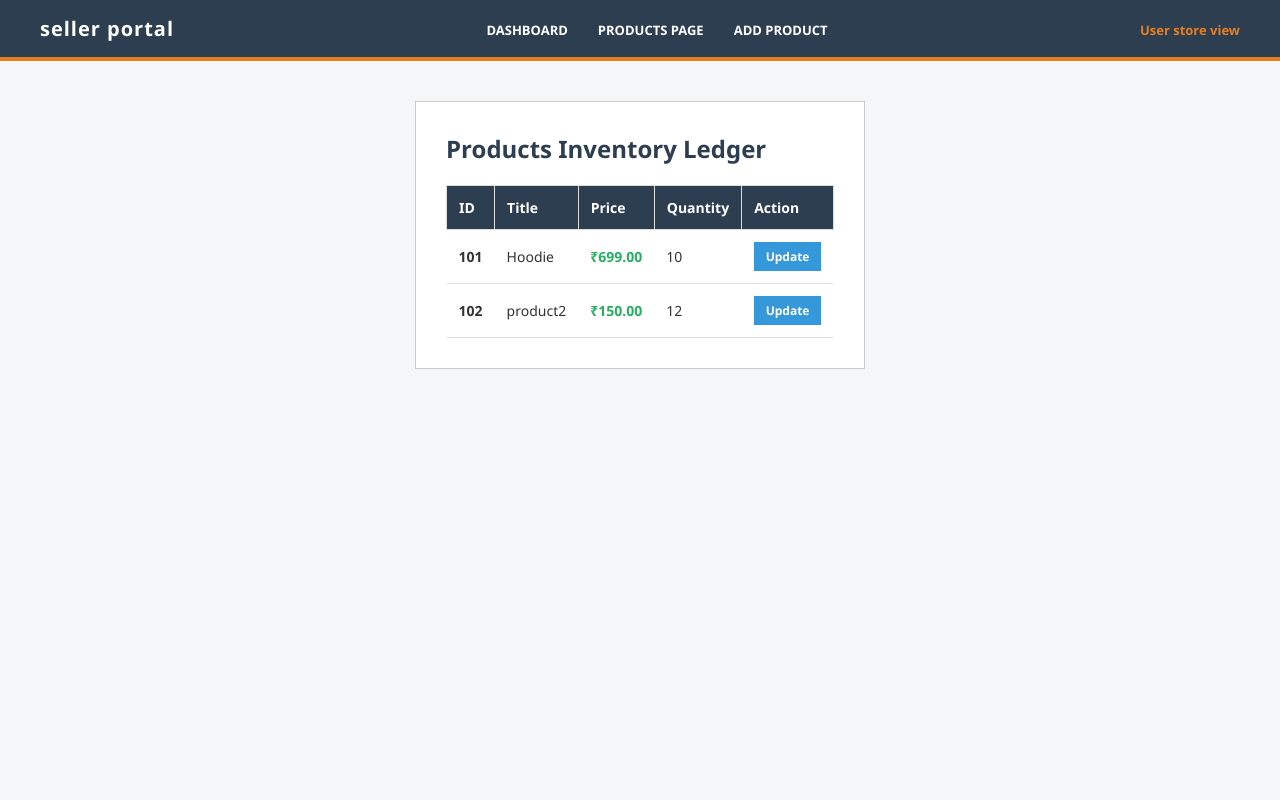
After one commit to kaivalyagnik/e-commerce-website, a Django app: page /seller/products/ in a window 1280 px wide. The commit adds this page. Run offline with Django 5.2, Linux system fonts and the light colour scheme; data comes from the database, SQL or seed files in the repository.

Commit message:
lab task 4

```diff
--- a/e_commerce_app/models.py
+++ b/e_commerce_app/models.py
@@ -9,7 +9,7 @@ class Products(models.Model):
     modified_at = models.DateField(auto_now=True)
     is_active = models.BooleanField(default=False)
     available_qty = models.IntegerField(default=0)
-    product_img_url = models.CharField(max_length=300, blank=True)
+    product_img = models.ImageField(upload_to='products/', blank=True, null=True)
 
     def __str__(self):
         return self.product_title
--- a/e_commerce_app/urls.py
+++ b/e_commerce_app/urls.py
@@ -10,4 +10,8 @@ urlpatterns = [
     path('accessories/', views.accessories_view, name='accessories'),
     path('bags/', views.bags_view, name='bags'),
     path('drinkware/', views.drinkware_view, name='drinkware'),
+    path('seller/', views.seller_dashboard, name='seller_dashboard'),
+    path('seller/products/', views.seller_products, name='seller_products'),
+    path('seller/products/add/', views.seller_add_product, name='seller_add_product'),
+    path('seller/products/update/<int:pk>/', views.seller_update_product, name='seller_update_product'),
 ]
--- a/e_commerce_app/views.py
+++ b/e_commerce_app/views.py
@@ -2,6 +2,9 @@ from django.shortcuts import render
 from django.http import HttpResponse
 from django.views.generic import TemplateView
 from .models import Products
+from django.shortcuts import render, redirect, get_object_or_404
+from .models import Products
+from .forms import ProductForm
 
 # # Create your views here.
 # def show_invoices(request):
@@ -22,7 +25,8 @@ def men_view(request):
     return render(request, 'men.html', {'products': db_products})
 
 def women_view(request):
-    return render(request, 'women.html')
+    db_products = Products.objects.filter(is_active=True)
+    return render(request, 'women.html', {'products': db_products})
 
 def hats_view(request):
     return render(request, 'hats.html')
@@ -35,3 +39,31 @@ def bags_view(request):
 
 def drinkware_view(request):
     return render(request, 'drinkware.html')
+
+def seller_dashboard(request):
+    return render(request, 'seller/dashboard.html')
+
+def seller_add_product(request):
+    if request.method == 'POST':
+        form = ProductForm(request.POST, request.FILES)
+        if form.is_valid():
+            form.save()
+            return redirect('seller_products')
+    else:
+        form = ProductForm()
+    return render(request, 'seller/add_product.html', {'form': form})
+
+def seller_products(request):
+    all_items = Products.objects.all().order_by('product_id')
+    return render(request, 'seller/products_list.html', {'products': all_items})
+
+def seller_update_product(request, pk):
+    product = get_object_or_404(Products, pk=pk)
+    if request.method == 'POST':
+        form = ProductForm(request.POST, request.FILES, instance=product)
+        if form.is_valid():
+            form.save()
+            return redirect('seller_products')
+    else:
+        form = ProductForm(instance=product)
+    return render(request, 'seller/update_product.html', {'form': form, 'product': product})
--- a/mysite/settings.py
+++ b/mysite/settings.py
@@ -125,3 +125,6 @@ STATICFILES_DIRS = [
 # https://docs.djangoproject.com/en/5.2/ref/settings/#default-auto-field
 
 DEFAULT_AUTO_FIELD = 'django.db.models.BigAutoField'
+
+MEDIA_URL = '/media/'
+MEDIA_ROOT = BASE_DIR / 'media'
--- a/mysite/urls.py
+++ b/mysite/urls.py
@@ -17,8 +17,14 @@ Including another URLconf
 from django.contrib import admin
 from django.urls import path, include
 from e_commerce_app import views
+from mysite import settings
+from django.conf.urls.static import static
+
 
 urlpatterns = [
     path('admin/', admin.site.urls),
     path('', include('e_commerce_app.urls')),
 ]
+
+if settings.DEBUG:
+    urlpatterns += static(settings.MEDIA_URL, document_root=settings.MEDIA_ROOT)
--- a/static/css/nav_style.css
+++ b/static/css/nav_style.css
@@ -30,9 +30,9 @@ body {
   transition: transform 0.2s ease;
 }
 
-.nav-logo img:hover {
+/* .nav-logo img:hover {
   transform: scale(1.05);
-}
+} */
 
 .nav-menu {
   display: flex;
@@ -143,7 +143,8 @@ body {
 
 .welcome-banner {
   background-color: #ffffff;
-  border-left: 6px solid #3498db;
+  /* border-left: 6px solid #3498db;  */
+  border-color: #1a252f;
   padding: 35px;
   margin-bottom: 30px;
   border-radius: 4px;
@@ -351,3 +352,200 @@ body {
 .out-of-stock {
   color: #c0392b;
 }
+
+.seller-navbar {
+  display: flex;
+  justify-content: space-between;
+  align-items: center;
+  background-color: #2c3e50;
+  padding: 15px 40px;
+  border-bottom: 4px solid #e67e22;
+}
+
+.seller-brand {
+  color: #ffffff;
+  font-weight: 800;
+  font-size: 20px;
+  letter-spacing: 1px;
+}
+
+.seller-menu {
+  display: flex;
+  list-style: none;
+  gap: 30px;
+}
+
+.seller-menu a {
+  color: #ffffff;
+  text-decoration: none;
+  font-weight: 600;
+  font-size: 13px;
+  text-transform: uppercase;
+  transition: color 0.2s ease;
+}
+
+.seller-menu a:hover {
+  color: #e67e22;
+}
+
+.switch-view-btn {
+  color: #e67e22;
+  text-decoration: none;
+  font-weight: bold;
+  font-size: 13px;
+}
+
+.switch-view-btn:hover {
+  text-decoration: underline;
+}
+
+.seller-workspace {
+  padding: 40px;
+  max-width: 1000px;
+  margin: 0 auto;
+  min-height: 80vh;
+}
+
+.form-box {
+  background: #ffffff;
+  padding: 30px;
+  border: 1px solid #cccccc;
+  max-width: 500px;
+  margin: 0 auto;
+}
+
+.form-box h2 {
+  margin-top: 0;
+  margin-bottom: 20px;
+  color: #2c3e50;
+}
+
+.form-box p {
+  margin-bottom: 15px;
+}
+
+.field-error {
+  color: #c0392b;
+  font-size: 13px;
+  font-weight: bold;
+  margin-top: 5px;
+  display: block;
+}
+
+.table-box {
+  background: #ffffff;
+  padding: 30px;
+  border: 1px solid #cccccc;
+}
+
+.table-box h2 {
+  margin-top: 0;
+  margin-bottom: 20px;
+  color: #2c3e50;
+}
+
+.ledger-table {
+  width: 100%;
+  border-collapse: collapse;
+  text-align: left;
+}
+
+.ledger-table th {
+  background-color: #2c3e50;
+  color: #ffffff;
+  padding: 12px;
+  border: 1px solid #dddddd;
+  font-size: 14px;
+}
+
+.ledger-table td {
+  padding: 12px;
+  border-bottom: 1px solid #dddddd;
+  font-size: 14px;
+}
+
+.price-text {
+  color: #27ae60;
+  font-weight: bold;
+}
+
+.update-action-btn {
+  display: inline-block;
+  padding: 6px 12px;
+  background-color: #3498db;
+  color: #ffffff;
+  text-decoration: none;
+  font-size: 12px;
+  font-weight: bold;
+  transition: background-color 0.2s ease;
+}
+
+.update-action-btn:hover {
+  background-color: #2980b9;
+}
+
+.no-image-placeholder {
+  padding: 20px;
+  text-align: center;
+  color: #7f8c8d;
+  font-size: 14px;
+}
+
+.product-description-text {
+  font-size: 13px;
+  color: #7f8c8d;
+  margin-bottom: 12px;
+  line-height: 1.4;
+}
+
+.empty-grid-fallback {
+  grid-column: 1 / -1;
+  text-align: center;
+  padding: 40px;
+  background-color: #ffffff;
+  border: 1px dashed #cccccc;
+}
+
+.empty-grid-fallback p {
+  font-size: 18px;
+  color: #7f8c8d;
+  margin: 0;
+}
+
+
+.seller-access-container {
+  display: flex;
+  justify-content: flex-start;
+  margin-bottom: 30px;
+  padding: 0 5px;
+}
+
+.seller-portal-btn {
+  display: inline-block;
+  padding: 12px 24px;
+  background-color: #e67e22;
+  color: #ffffff;
+  text-decoration: none;
+  font-weight: 600;
+  font-size: 14px;
+  text-transform: uppercase;
+  letter-spacing: 0.5px;
+  border-radius: 0px;
+  border: 1px solid #d35400;
+  transition: background-color 0.2s ease;
+}
+.seller-portal-btn:hover {
+  background-color: #d35400;
+}
+.form-control-file {
+  display: block;
+  width: 100%;
+  padding: 8px 10px;
+  margin-top: 5px;
+  margin-bottom: 5px;
+  border: 1px solid #cccccc;
+  border-radius: 0px;
+  background-color: #ffffff;
+  font-family: 'Segoe UI', Arial, sans-serif;
+  font-size: 14px;
+}
--- /dev/null
+++ b/templates/seller/base_seller.html
@@ -0,0 +1,30 @@
+{% load static %}
+<!DOCTYPE html>
+<html lang="en">
+<head>
+    <meta charset="UTF-8">
+    <title>Seller Control Center</title>
+    <link rel="stylesheet" href="{% static 'css/nav_style.css' %}">
+</head>
+<body>
+
+    <nav class="seller-navbar">
+        <div class="seller-brand">seller portal</div>
+
+        <ul class="seller-menu">
+            <li><a href="{% url 'seller_dashboard' %}">Dashboard</a></li>
+            <li><a href="{% url 'seller_products' %}">Products page</a></li>
+            <li><a href="{% url 'seller_add_product' %}">Add product</a></li>
+        </ul>
+
+        <div>
+            <a href="{% url 'index' %}" class="switch-view-btn">User store view</a>
+        </div>
+    </nav>
+
+    <div class="seller-workspace">
+        {% block seller_content %}{% endblock %}
+    </div>
+
+</body>
+</html>
--- /dev/null
+++ b/templates/seller/products_list.html
@@ -0,0 +1,36 @@
+{% extends 'seller/base_seller.html' %}
+
+{% block seller_content %}
+<div class="table-box">
+    <h2>Products Inventory Ledger</h2>
+
+    <table class="ledger-table">
+        <thead>
+            <tr>
+                <th>ID</th>
+                <th>Title</th>
+                <th>Price</th>
+                <th>Quantity</th>
+                <th>Action</th>
+            </tr>
+        </thead>
+        <tbody>
+            {% for product in products %}
+            <tr>
+                <td style="font-weight: bold;">{{ product.product_id }}</td>
+                <td>{{ product.product_title }}</td>
+                <td class="price-text">₹{{ product.product_price }}</td>
+                <td>{{ product.available_qty }}</td>
+                <td>
+                    <a href="{% url 'seller_update_product' product.pk %}" class="update-action-btn">Update</a>
+                </td>
+            </tr>
+            {% empty %}
+            <tr>
+                <td colspan="5" style="text-align: center; color: #7f8c8d; font-style: italic;">No records found.</td>
+            </tr>
+            {% endfor %}
+        </tbody>
+    </table>
+</div>
+{% endblock %}
```
Also changed, not shown: templates/index.html (+11 -6 lines), templates/men.html (+12 -10 lines), templates/seller/add_product.html (added, +22 -0 lines), templates/seller/dashboard.html (added, +7 -0 lines), templates/seller/update_product.html (added, +22 -0 lines), templates/women.html (+26 -15 lines), db.sqlite3.
